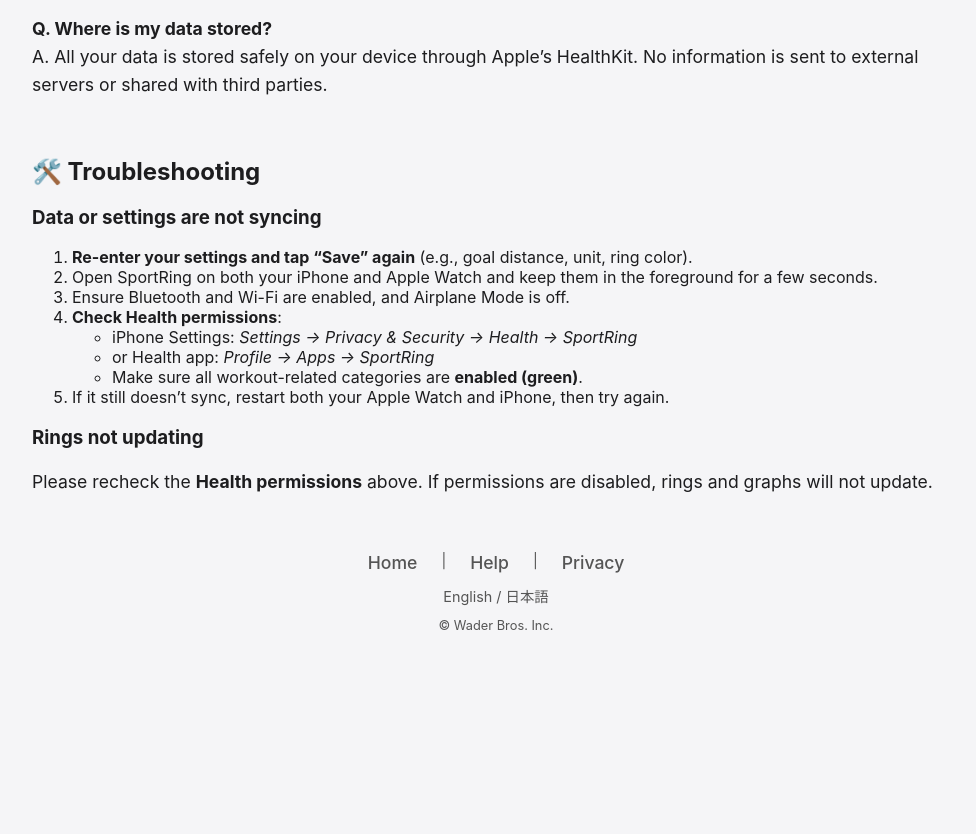
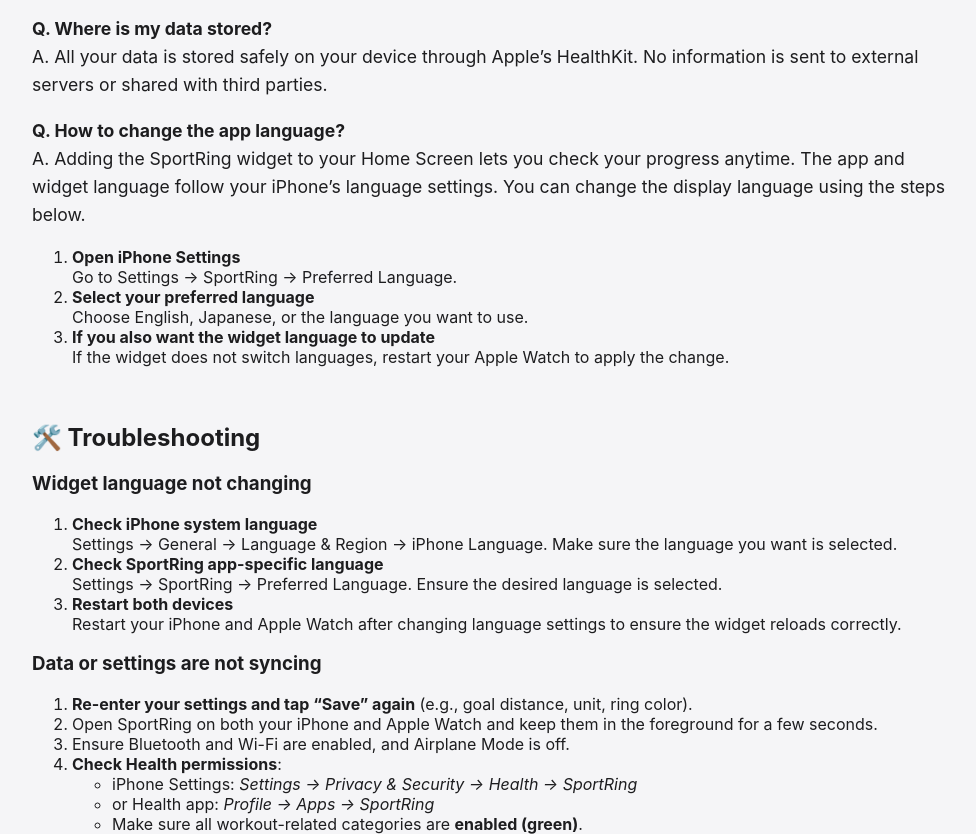
Before and after one commit to waderbros/waderbros-site, a plain HTML site: page help.html in a window 1280 px wide. Shown: the part 620-1454 px from the top of the page, without its empty margins (144-1120 px from the left). Before the commit the page ends 1313 px from the top, so only its background shows below. Drawn offline with Linux system fonts and the light colour scheme.

Commit message:
Add files via upload

```diff
--- a/help.html
+++ b/help.html
@@ -29,8 +29,39 @@ Any changes made on one device are reflected on the other.</p>
   A. All your data is stored safely on your device through Apple’s HealthKit.
 No information is sent to external servers or shared with third parties.</p>
 
+  <p><strong>Q. How to change the app language?</strong><br>
+  A. Adding the SportRing widget to your Home Screen lets you check your progress anytime.
+  The app and widget language follow your iPhone’s language settings.
+  You can change the display language using the steps below.
+</p>
+
+<ol>
+  <li><strong>Open iPhone Settings</strong><br>
+      Go to Settings → SportRing → Preferred Language.</li>
+
+  <li><strong>Select your preferred language</strong><br>
+      Choose English, Japanese, or the language you want to use.</li>
+
+  <li><strong>If you also want the widget language to update</strong><br>
+      If the widget does not switch languages, restart your Apple Watch to apply the change.</li>
+</ol>
+
   <br>
   <h2>🛠️ Troubleshooting</h2>
+  <h3>Widget language not changing</h3>
+<ol>
+  <li><strong>Check iPhone system language</strong><br>
+      Settings → General → Language & Region → iPhone Language.
+      Make sure the language you want is selected.</li>
+
+  <li><strong>Check SportRing app-specific language</strong><br>
+      Settings → SportRing → Preferred Language.
+      Ensure the desired language is selected.</li>
+
+  <li><strong>Restart both devices</strong><br>
+      Restart your iPhone and Apple Watch after changing language settings
+      to ensure the widget reloads correctly.</li>
+</ol>
   <h3>Data or settings are not syncing</h3>
   <ol>
     <li><strong>Re-enter your settings and tap “Save” again</strong> (e.g., goal distance, unit, ring color).</li>
```
